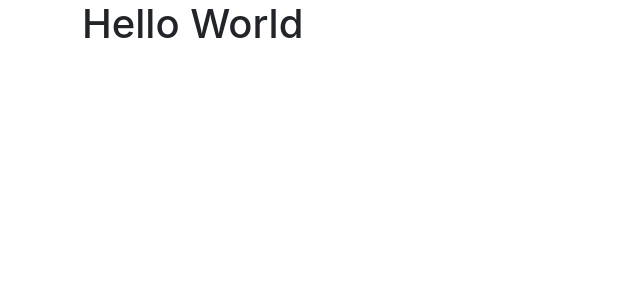
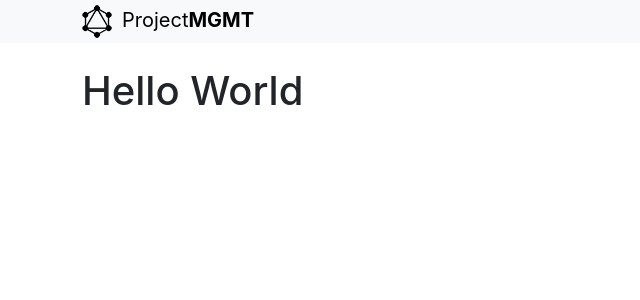
Before and after one commit to aidannairn/project-management-system, a React (Create React App) app in the folder client/: page / in a window 1280 px wide. Shown: the top 300 px of the page, without its empty margins (0-640 px from the left). Built offline with nearby package versions, Linux system fonts and the light colour scheme.

Commit message:
feat: Add logos and create Header component.

```diff
--- a/client/src/App.js
+++ b/client/src/App.js
@@ -1,8 +1,13 @@
+import Header from "./components/Header";
+
 const App = () => {
   return (
-    <div className='container'>
-      <h1>Hello World</h1>
-    </div>
+    <>
+      <Header />
+      <div className='container'>
+        <h1>Hello World</h1>
+      </div>
+    </>
   )
 }
 
--- /dev/null
+++ b/client/src/components/Header.jsx
@@ -0,0 +1,18 @@
+import logo from './assets/project-mgmt-logo-black.png'
+
+const Header = () => {
+  return (
+    <nav className='navbar bg-light mb-4 p-0'>
+      <div className="container">
+        <a href="/" className="navbar-brand">
+          <div className="d-flex">
+            <img src={logo} alt="Logo" className="mr-2" />
+            <div>Project<b>MGMT</b></div>
+          </div>
+        </a>
+      </div>
+    </nav>
+  )
+}
+
+export default Header
--- a/client/src/index.css
+++ b/client/src/index.css
@@ -13,7 +13,7 @@
 }
 
 .navbar-brand {
-  color: #df3ca6;
+  color: #000000;
 }
 
 .navbar-brand img {
```
Also changed, not shown: client/src/components/assets/project-mgmt-logo-black.png (renamed from client/src/components/project-mgmt-logo-black.png), client/src/components/assets/project-mgmt-logo-white.png (renamed from client/src/components/project-mgmt-logo-white.png).
